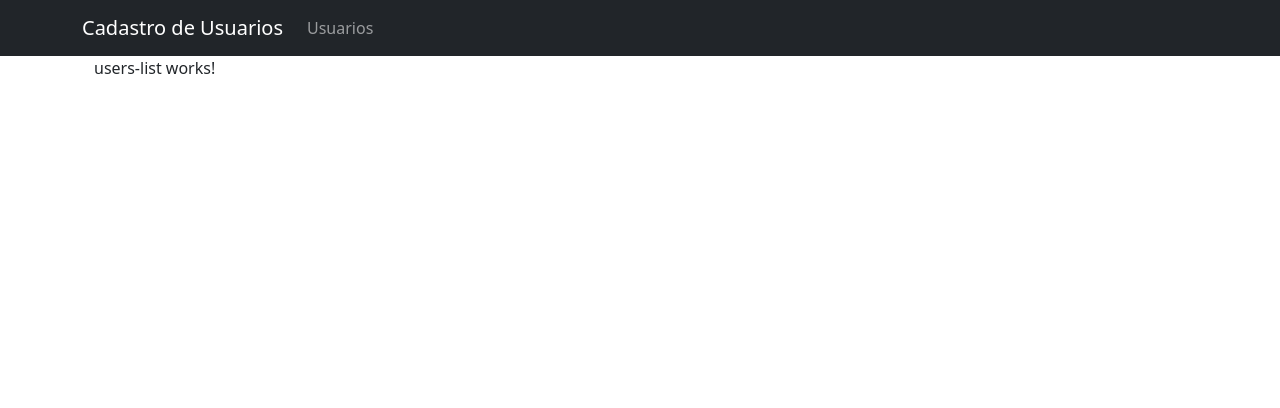
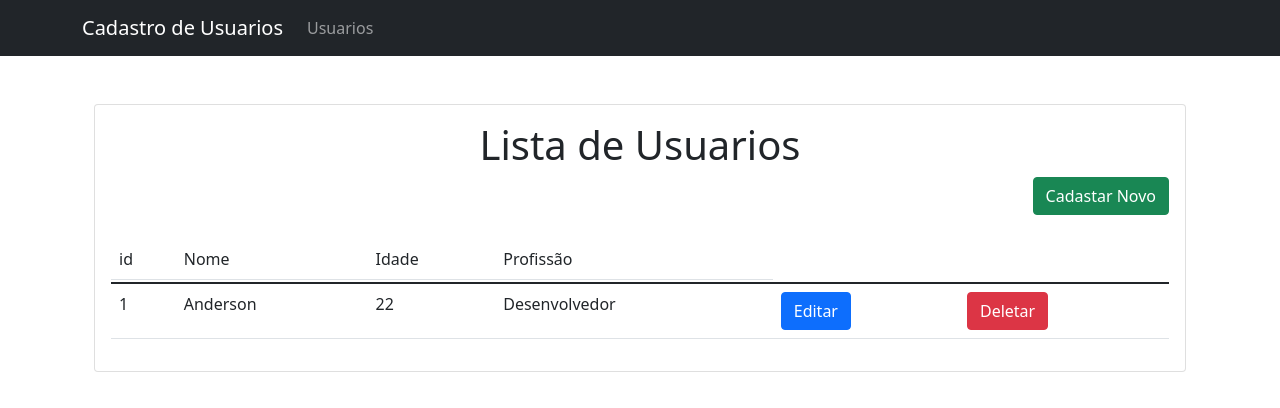
Before and after one commit to anderson-ps/user-list, an Angular app: page / in a window 1280 px wide. Shown: the top 408 px of the page. Built offline with nearby package versions, Linux system fonts and the light colour scheme.

Commit message:
Foi desenvolvida a lista de usuarios

```diff
--- a/src/app/pages/users/users-list/users-list.component.html
+++ b/src/app/pages/users/users-list/users-list.component.html
@@ -1 +1,31 @@
-<p>users-list works!</p>
+<div class="card w-100 my-5">
+     <div class="card-body">
+        <h1 class="card-title text-center">Lista de Usuarios</h1>
+        <button class="btn btn-success mb-4 float-end">Cadastar Novo</button>
+        <table class="table">
+            <thead>
+                <tr>
+                    <td>id</td>
+                    <td>Nome</td>
+                    <td>Idade</td>
+                    <td>Profissão</td>
+                </tr>
+                <th colspan="2"></th>
+            </thead>
+            <tbody>
+                <tr>
+                    <td>1</td>
+                    <td>Anderson</td>
+                    <td>22</td>
+                    <td>Desenvolvedor</td>
+                    <td>
+                        <button class="btn btn-primary">Editar</button>
+                    </td>
+                    <td>
+                        <button class="btn btn-danger">Deletar</button>
+                    </td>
+                </tr>
+            </tbody>
+        </table>
+     </div>
+</div>
```
